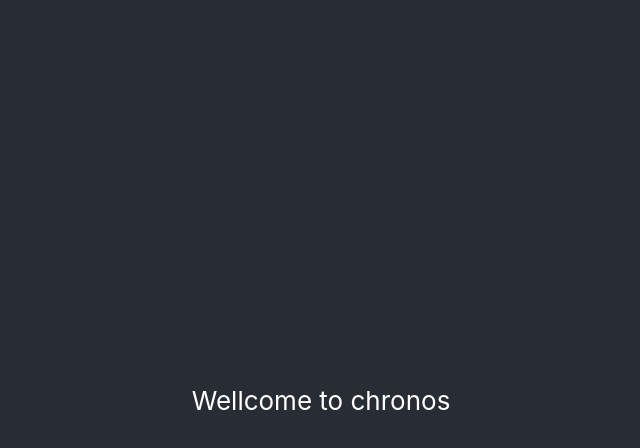
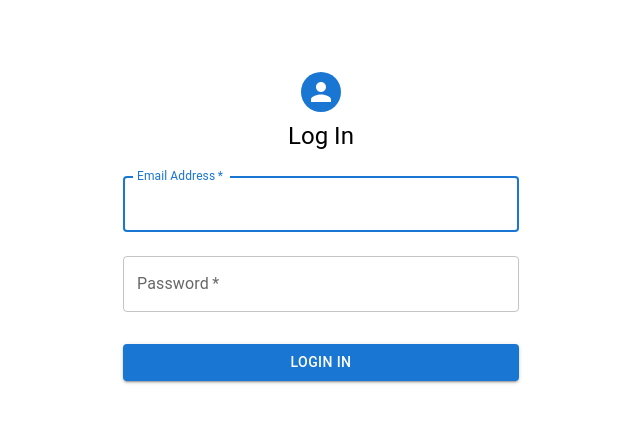
Before and after one commit to YoccoDante/chronos, a React (Create React App) app: page / in a window 1280 px wide. Shown: the top 448 px of the page, without its empty margins (319-959 px from the left). Built offline with nearby package versions, Linux system fonts and the light colour scheme.

Commit message:
Add basic login form

```diff
--- a/package.json
+++ b/package.json
@@ -16,10 +16,14 @@
     "@types/node": "^16.18.15",
     "@types/react": "^18.0.28",
     "@types/react-dom": "^18.0.11",
+    "localforage": "^1.10.0",
+    "match-sorter": "^6.3.1",
     "react": "^18.2.0",
     "react-dom": "^18.2.0",
     "react-router": "^6.9.0",
+    "react-router-dom": "^6.9.0",
     "react-scripts": "5.0.1",
+    "sort-by": "^1.2.0",
     "styled-components": "^5.3.9",
     "typescript": "^4.9.5",
     "web-vitals": "^2.1.4"
--- a/src/App.tsx
+++ b/src/App.tsx
@@ -1,14 +1,10 @@
 import React from 'react';
 import './App.css';
-
+import {LoginPage}  from './pages/LoginPage';
 function App() {
   return (
     <div className="App">
-      <header className="App-header">
-        <p>
-          Wellcome to chronos
-        </p>
-      </header>
+      <LoginPage></LoginPage>
     </div>
   );
 }
--- /dev/null
+++ b/src/pages/LoginPage.tsx
@@ -0,0 +1,59 @@
+import Container from "@mui/material/Container";
+import Box from "@mui/material/Box";
+import Avatar from "@mui/material/Avatar";
+import Typography from "@mui/material/Typography";
+import TextField from "@mui/material/TextField";
+import Button from "@mui/material/Button";
+
+export const LoginPage = () => {
+
+    return (
+        <Container component="main" maxWidth="xs">
+            <Box
+                sx={{
+                    marginTop: 8,
+                    display: "flex",
+                    flexDirection: "column",
+                    alignItems: "center"
+                }}
+            >
+                <Avatar sx={{ m: 1, bgcolor: "primary.main" }}>
+                </Avatar>
+                <Typography component="h1" variant="h5">
+                    Log In
+                </Typography>
+                <Box component="form" noValidate sx={{ mt: 1 }}>
+                    <TextField
+                        margin="normal"
+                        required
+                        fullWidth
+                        id="email"
+                        label="Email Address"
+                        name="email"
+                        autoComplete="email"
+                        autoFocus
+                    />
+                    <TextField
+                        margin="normal"
+                        required
+                        fullWidth
+                        name="password"
+                        label="Password"
+                        type="password"
+                        id="password"
+                        autoComplete="current-password"
+                    />
+                    <Button
+                        type="submit"
+                        fullWidth
+                        variant="contained"
+                        sx={{ mt: 3, mb: 2 }}
+                    >
+                        Login In
+                    </Button>
+                </Box>
+            </Box>
+        </Container>
+    );
+
+}
```
Also changed, not shown: src/components/index.tsx (deleted), src/components/loginForm/LoginForm.tsx (deleted), src/middlewares/index.tsx (deleted), src/pages/index.tsx (deleted), src/routes/index.tsx (deleted), src/services/auth/auth.tsx (deleted), src/services/index.tsx (deleted), src/utils/index.tsx (deleted), 1 other file (tests, documents, lock files or other folders).
